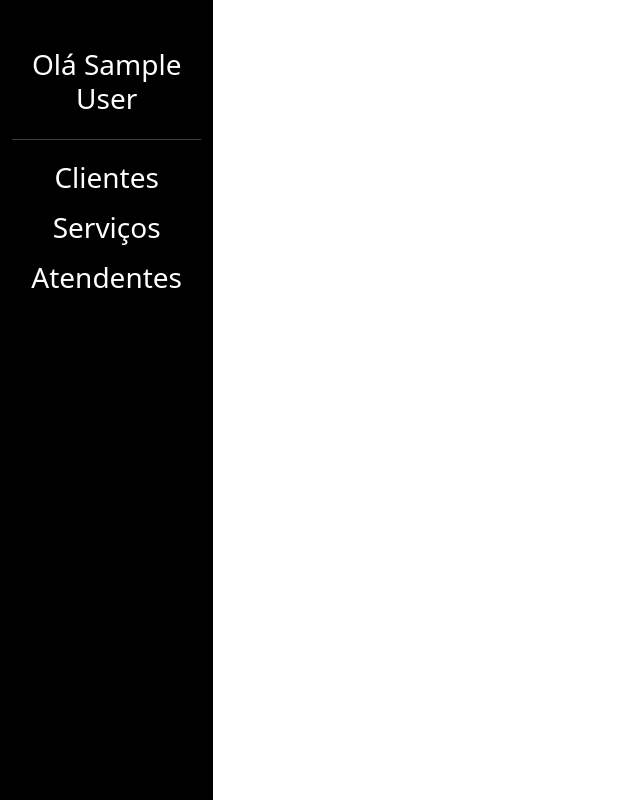
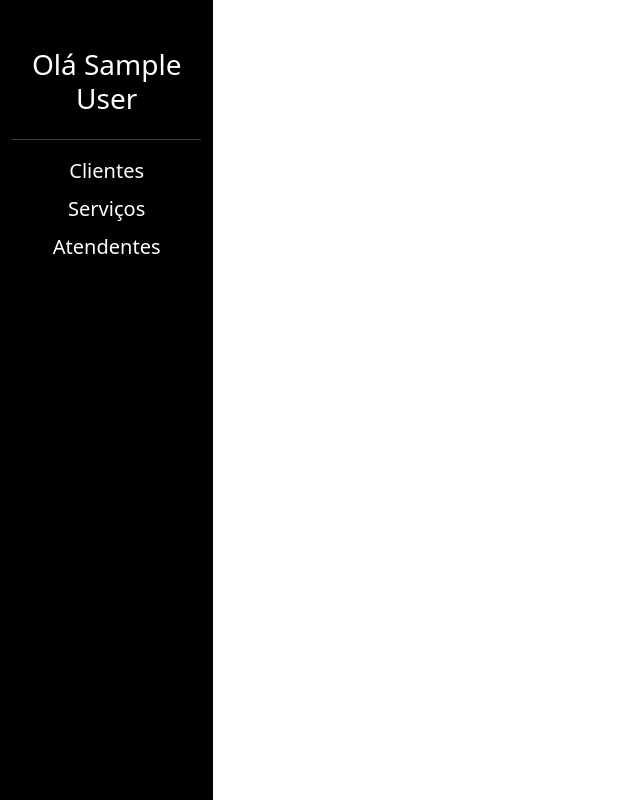
Before and after one commit to Arthur-Prates/controle-de-fluxo-de-caixa, a PHP site: page /dashboard.php in a window 1280 px wide. Shown: the part 76-876 px from the top of the page, without its empty margins (0-640 px from the left). Run offline with PHP 8.4, Linux system fonts and the light colour scheme; the visitor is signed in with stand-in values (Sample User, id 1).

```diff
--- a/dashboard.php
+++ b/dashboard.php
@@ -35,7 +35,7 @@ include_once('navbar.php');
         <div class="col-lg-2 col-md-12 col-12 bg-black text-white navLateral ">
             <h3 class="text-center mt-5 mb-4"><?php echo 'Olá ' . $_SESSION['nome'] ?></h3>
             <hr>
-            <div class="fs-3 text-center">
+            <div class="fs-5 text-center">
                 <a class="aNavLateral" href="#" onclick="carregarConteudo('listarCliente')">
                     <div class="mt-2 btnNavLateral">Clientes</div>
                 </a>
```
